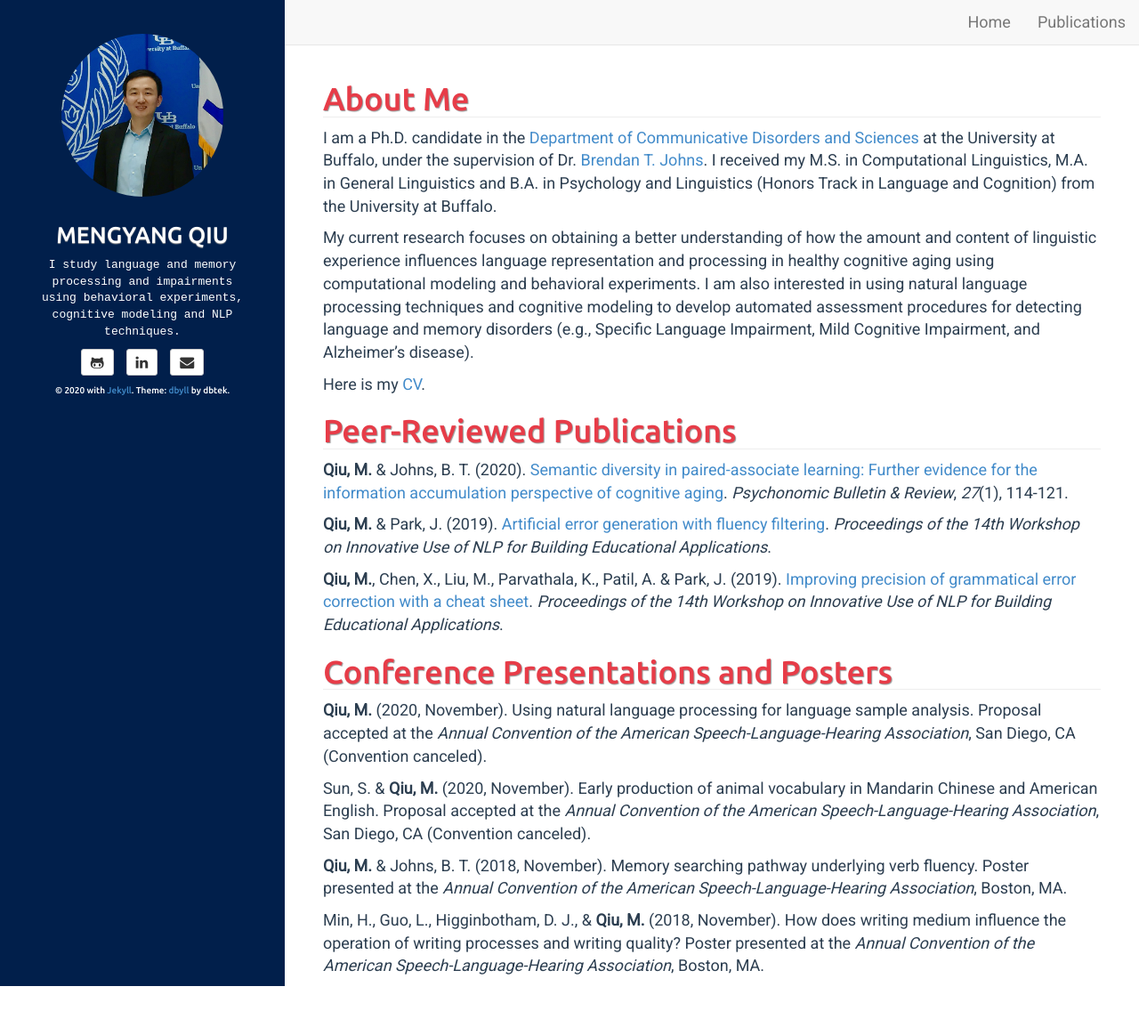
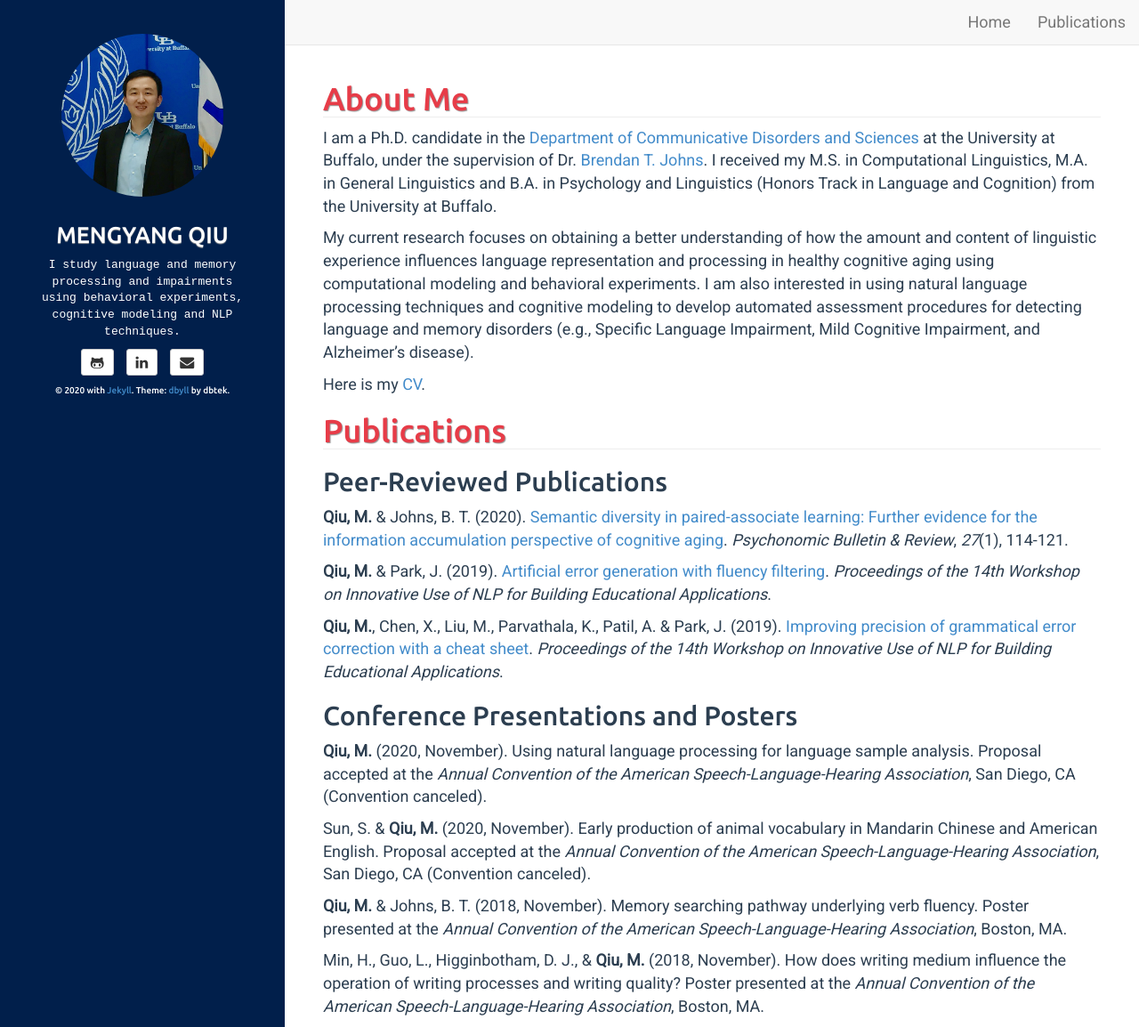
Before and after one commit to mengyangq/mengyangq.github.io, a Jekyll site: the page built from index.html, in a window 1280 px wide and 1154 px high. Shown: the whole window at 89% size. Built offline with Jekyll 4.4.1, drawn with Linux system fonts in a browser that asks for light colours.

Commit message:
Update publications.md

```diff
--- a/_includes/publications.md
+++ b/_includes/publications.md
@@ -1,4 +1,6 @@
-# Peer-Reviewed Publications
+# Publications
+
+## Peer-Reviewed Publications
 
 **Qiu, M.** & Johns, B. T. (2020). [Semantic diversity in paired-associate learning: Further evidence for the information accumulation perspective of cognitive aging](https://rdcu.be/bZaKR). *Psychonomic Bulletin & Review*, *27*(1), 114-121.
 
@@ -6,7 +8,7 @@
 
 **Qiu, M.**, Chen, X., Liu, M., Parvathala, K., Patil, A. & Park, J. (2019). [Improving precision of grammatical error correction with a cheat sheet](https://www.aclweb.org/anthology/W19-4425). *Proceedings of the 14th Workshop on Innovative Use of NLP for Building Educational Applications*.
 
-# Conference Presentations and Posters
+## Conference Presentations and Posters
 
 **Qiu, M.** (2020, November). Using natural language processing for language sample analysis. Proposal accepted at the *Annual Convention of the American Speech-Language-Hearing Association*, San Diego, CA (Convention canceled).
 
```
